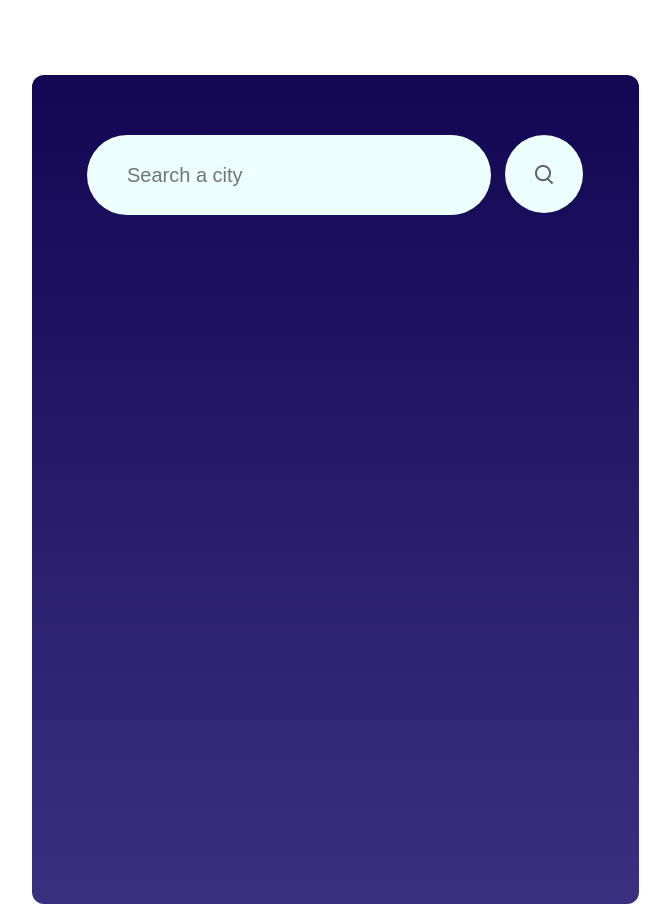
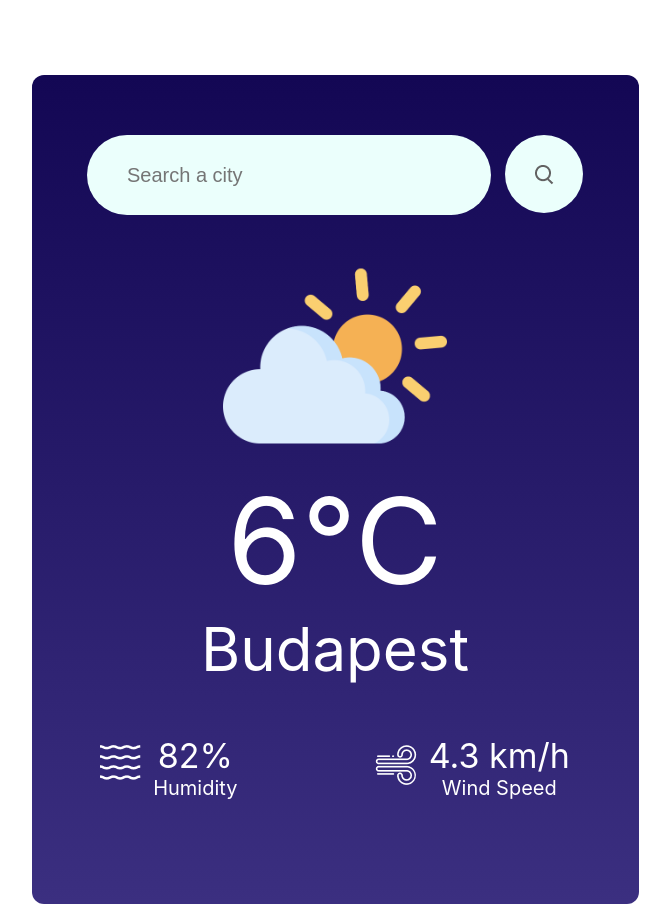
Before and after one commit to talhayaseen57/Weather-App, a React (Create React App) app: page / in a window 1280 px wide. Shown: the whole page, without its empty margins (305-975 px from the left). Built offline with nearby package versions, Linux system fonts and the light colour scheme.

Commit message:
Completed app design

```diff
--- a/src/Componenets/WeatherApp/WeatherApp.css
+++ b/src/Componenets/WeatherApp/WeatherApp.css
@@ -38,3 +38,53 @@
     border-radius: 40px;
     cursor: pointer;
 }
+
+.weather-icon{
+    margin-top: 29px;
+    display: flex;
+    justify-content: center;
+}
+
+.weather-temp{
+    display: flex;
+    justify-content: center;
+    color: white;
+    font-size: 120px;
+    font-weight: 400;
+}
+
+.weather-location{
+    display: flex;
+    justify-content: center;
+    color: white;
+    font-size: 60px;
+    font-weight: 400;
+}
+
+.data-container{
+    margin-top: 50px;
+    color: white;
+    display: flex;
+    justify-content: center;
+}
+
+.element{
+    margin: auto;
+    display: flex;
+    align-items: flex-start;
+    gap: 12px;
+}
+
+.data{
+    font-size: 34px;
+    font-weight: 400;
+}
+
+.data-text{
+    font-size: 20px;
+    font-weight: 400;
+}
+
+.icon{
+    margin-top: 10px;
+}
--- a/src/Componenets/WeatherApp/WeatherApp.jsx
+++ b/src/Componenets/WeatherApp/WeatherApp.jsx
@@ -13,12 +13,43 @@ import wind_icon from '../Assets/wind.png'
 export const WeatherApp = () => {
     return (
         <div className='container'>
+            {/* Top Bar containing search input field and search icon */}
             <div className='top-bar'>
-            <input type="text" className='cityInput' placeholder='Search a city'/>
+                <input type="text" className='cityInput' placeholder='Search a city' />
                 <div className='search-icon'>
                     <img src={search_icon} alt="Search Icon" />
                 </div>
             </div>
+
+            {/* div containing icon showing the current weather */}
+            <div className="weather-icon">
+                <img src={cloud_icon} alt="Weather Icon" />
+            </div>
+
+            {/* div containing temperature */}
+            <div className="weather-temp">6°C</div>
+
+            {/* div containing location name */}
+            <div className="weather-location">Budapest</div>
+
+            {/* div containing data elements like humidity percentage and wind speed */}
+            <div className="data-container">
+                <div className="element">
+                    <img src={humidity_icon} alt="" className="icon" />
+                    <div className="data">
+                        <div className="humidity-percentage">82%</div>
+                        <div className="data-text">Humidity</div>
+                    </div>
+                </div>
+                <div className="element">
+                    <img src={wind_icon} alt="" className="icon" />
+                    <div className="data">
+                        <div className="wind-speed">4.3 km/h</div>
+                        <div className="data-text">Wind Speed</div>
+                    </div>
+                </div>
+            </div>
+
         </div>
     )
 }
```
Lines whose indentation alone changed are shown as unchanged.
